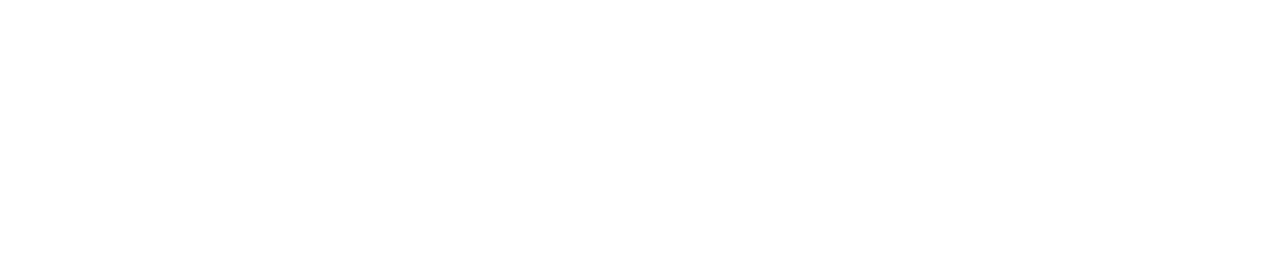
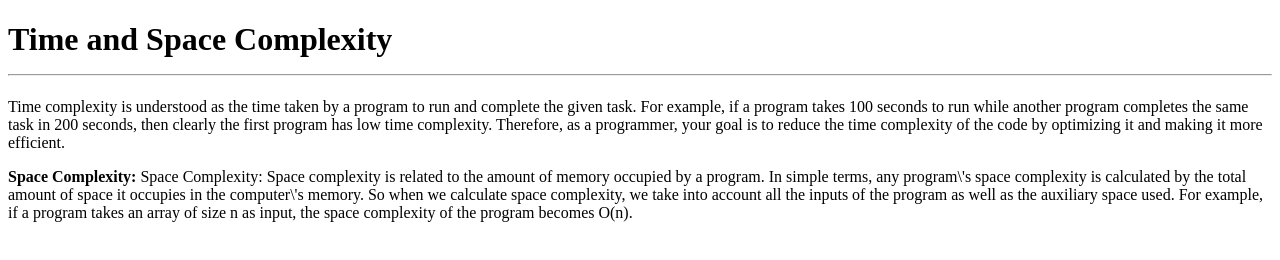
Before and after one commit to acciojob/time-and-space-complexity-LakshitaTak, a website: page main.html in a window 1280 px wide. Drawn offline with Linux system fonts and the light colour scheme.

Commit message:
created a submission

```diff
--- a/main.html
+++ b/main.html
@@ -10,7 +10,8 @@
 	<!-- the entire body must be written by student -->
     <script type="text/javascript" src="./script.js">
 </script>
-
-</body>
+<h1>Time and Space Complexity<hr></h1>
+	<p>Time complexity is understood as the time taken by a program to run and complete the given task. For example, if a program takes 100 seconds to run while another program completes the same task in 200 seconds, then clearly the first program has low time complexity. Therefore, as a programmer, your goal is to reduce the time complexity of the code by optimizing it and making it more efficient.</p>
+	<p><b>Space Complexity:</b> Space Complexity: Space complexity is related to the amount of memory occupied by a program. In simple terms, any program\'s space complexity is calculated by the total amount of space it occupies in the computer\'s memory. So when we calculate space complexity, we take into account all the inputs of the program as well as the auxiliary space used. For example, if a program takes an array of size n as input, the space complexity of the program becomes O(n).</p>
 
 </html>
```
